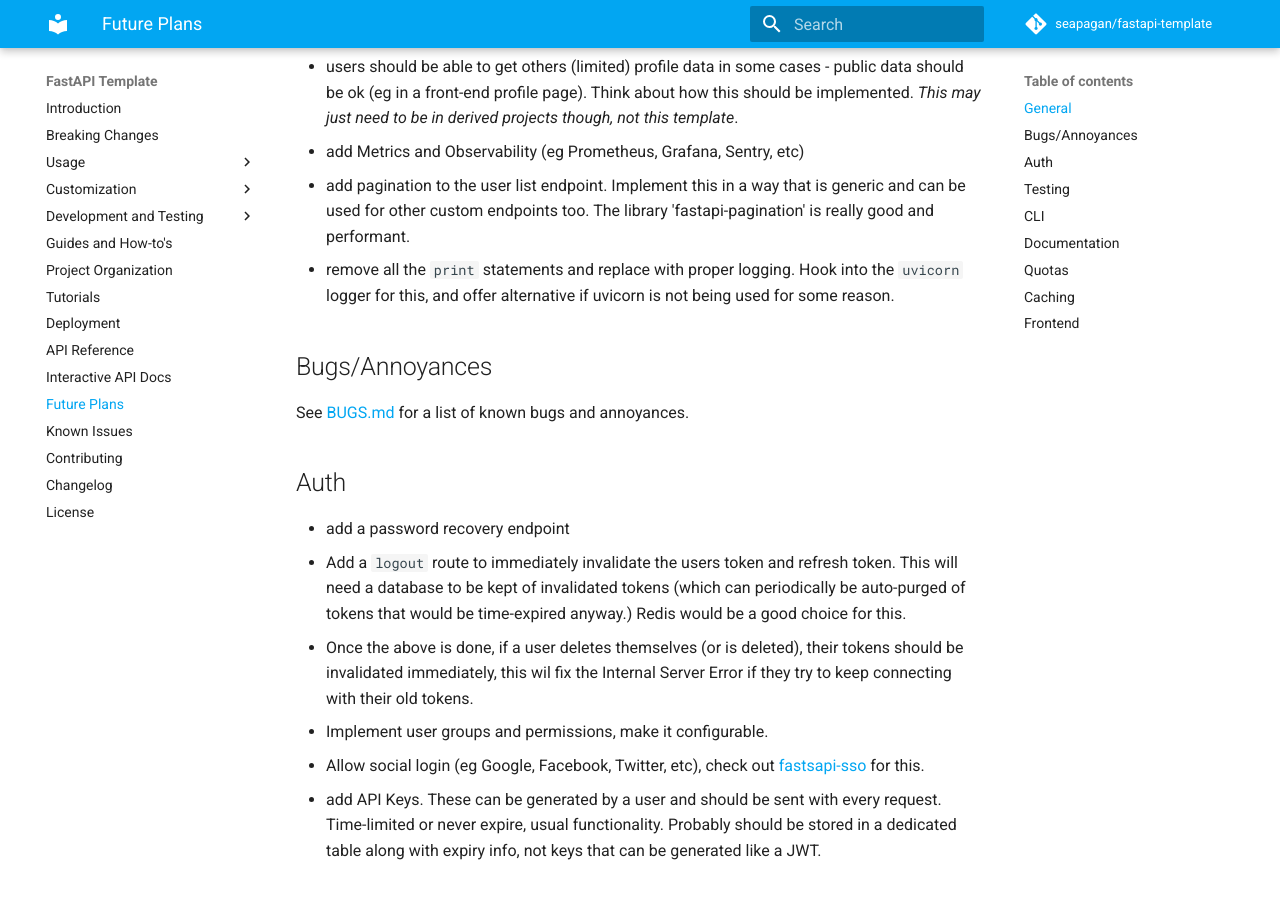
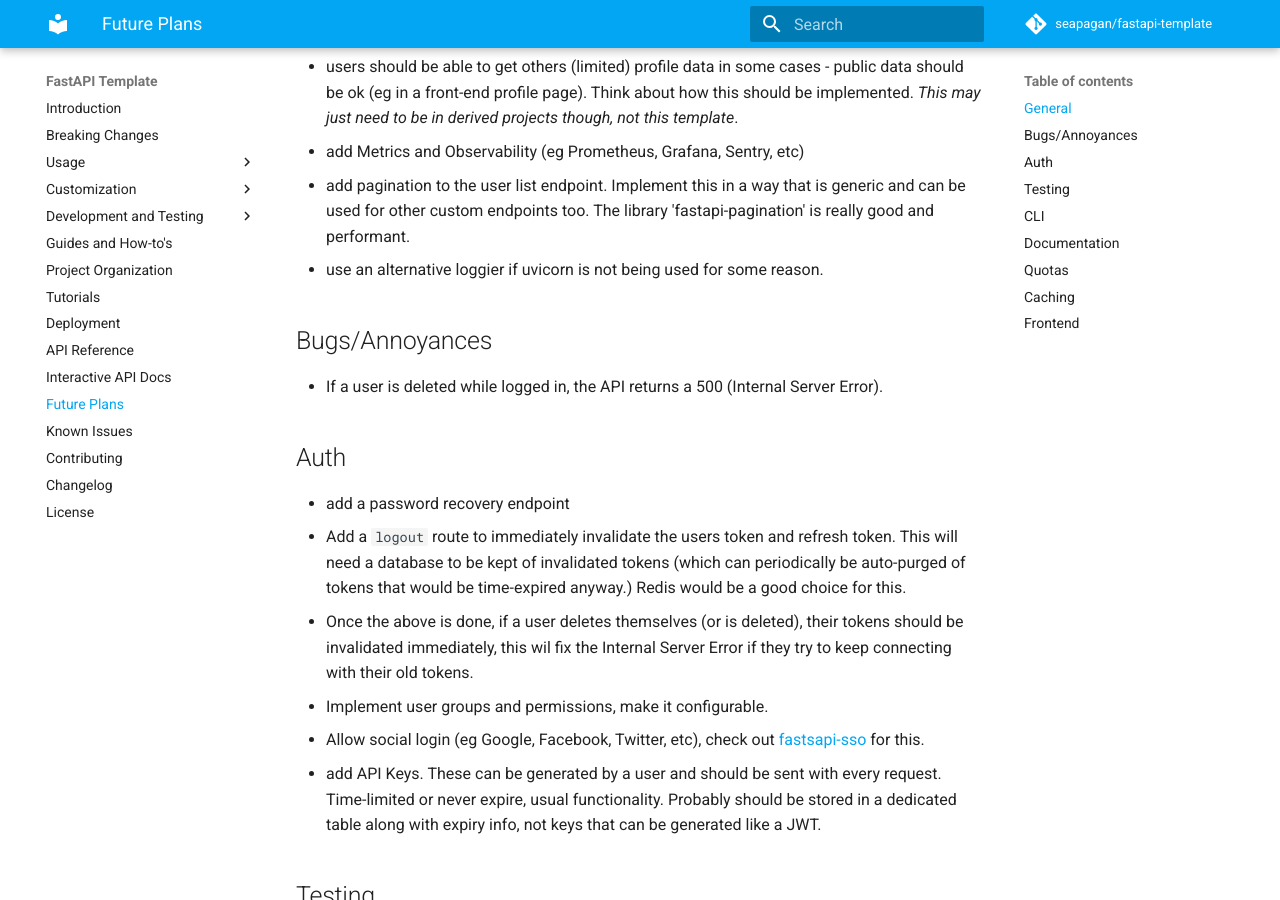
Before and after one commit to seapagan/fastapi-template, an MkDocs documentation site: the page built from docs/future.md, in a window 1280 px wide and 900 px high, scrolled down 717 px. Built offline with MkDocs 1.6.1 and Material for MkDocs 9.7.7, drawn with Linux system fonts in a browser that asks for light colours; comment, search, counter and statistics services are not loaded.

Commit message:
update docs to mention logger
Signed-off-by: Grant Ramsay <seapagan@gmail.com>

```diff
--- a/TODO.md
+++ b/TODO.md
@@ -30,13 +30,12 @@
 - add pagination to the user list endpoint. Implement this in a way that is
   generic and can be used for other custom endpoints too. The library
   'fastapi-pagination' is really good and performant.
-- remove all the `print` statements and replace with proper logging. Hook into
-  the `uvicorn` logger for this, and offer alternative if uvicorn is not being
-  used for some reason.
+- use an alternative loggier if uvicorn is not being used for some reason.
 
 ## Bugs/Annoyances
 
-See [BUGS.md](BUGS.md) for a list of known bugs and annoyances.
+- If a user is deleted while logged in, the API returns a 500 (Internal Server
+   Error).
 
 ## Auth
 
--- a/requirements-dev.txt
+++ b/requirements-dev.txt
@@ -64,7 +64,7 @@
 mergedeep==1.3.4
 mkdoc==0.1
 mkdocs==1.6.1
-mkdocs-autorefs==1.3.0
+mkdocs-autorefs==1.3.1
 mkdocs-get-deps==0.2.0
 mkdocs-git-revision-date-localized-plugin==1.3.0
 mkdocs-latest-git-tag-plugin==0.1.2
@@ -72,7 +72,7 @@
 mkdocs-material-extensions==1.3.1
 mkdocs-minify-plugin==0.8.0
 mkdocs-swagger-ui-tag==0.6.11
-mkdocstrings==0.27.0
+mkdocstrings==0.28.1
 mkdocstrings-python==1.13.0
 mock==5.1.0
 mypy==1.14.1
```
Also changed, not shown: BUGS.md (deleted, +0 -8 lines), README.md (+2 -0 lines), docs/index.md (+2 -0 lines), 1 other file.
